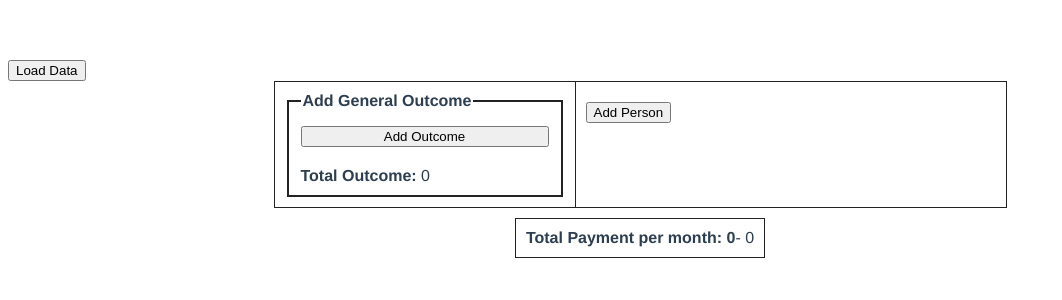
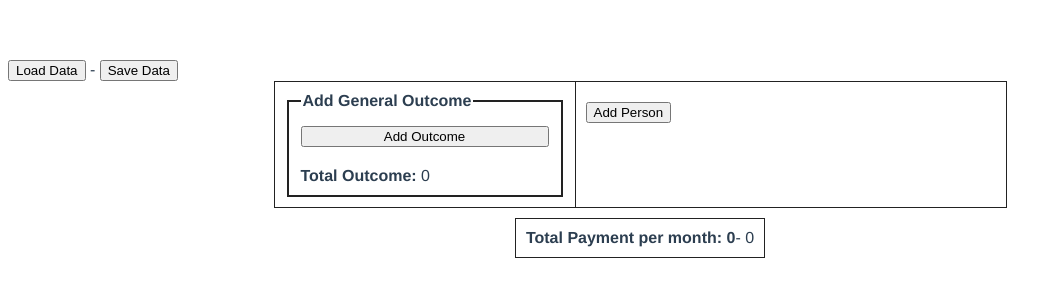
Before and after one commit to hybrid-blue/vue-buget-planner, a Vue app: page / in a window 1280 px wide. Shown: the top 300 px of the page, without its empty margins (0-1062 px from the left). Built offline with nearby package versions, Linux system fonts and the light colour scheme.

Commit message:
:art: Add Save Button

```diff
--- a/src/components/Header.vue
+++ b/src/components/Header.vue
@@ -1,6 +1,6 @@
 <template>
   <div class="header header-horizontal">
-    <button v-on:click="loadData">Load Data</button>
+    <button v-on:click="loadData">Load Data</button> - <button v-on:click="saveData">Save Data</button>
   </div>
 </template>
 
@@ -14,6 +14,9 @@
     methods:{
       loadData: function(){
         this.$emit('loadBudget')
+      },
+      saveData: function(){
+        this.$emit('saveBudget')
       }
     }
   }
```
